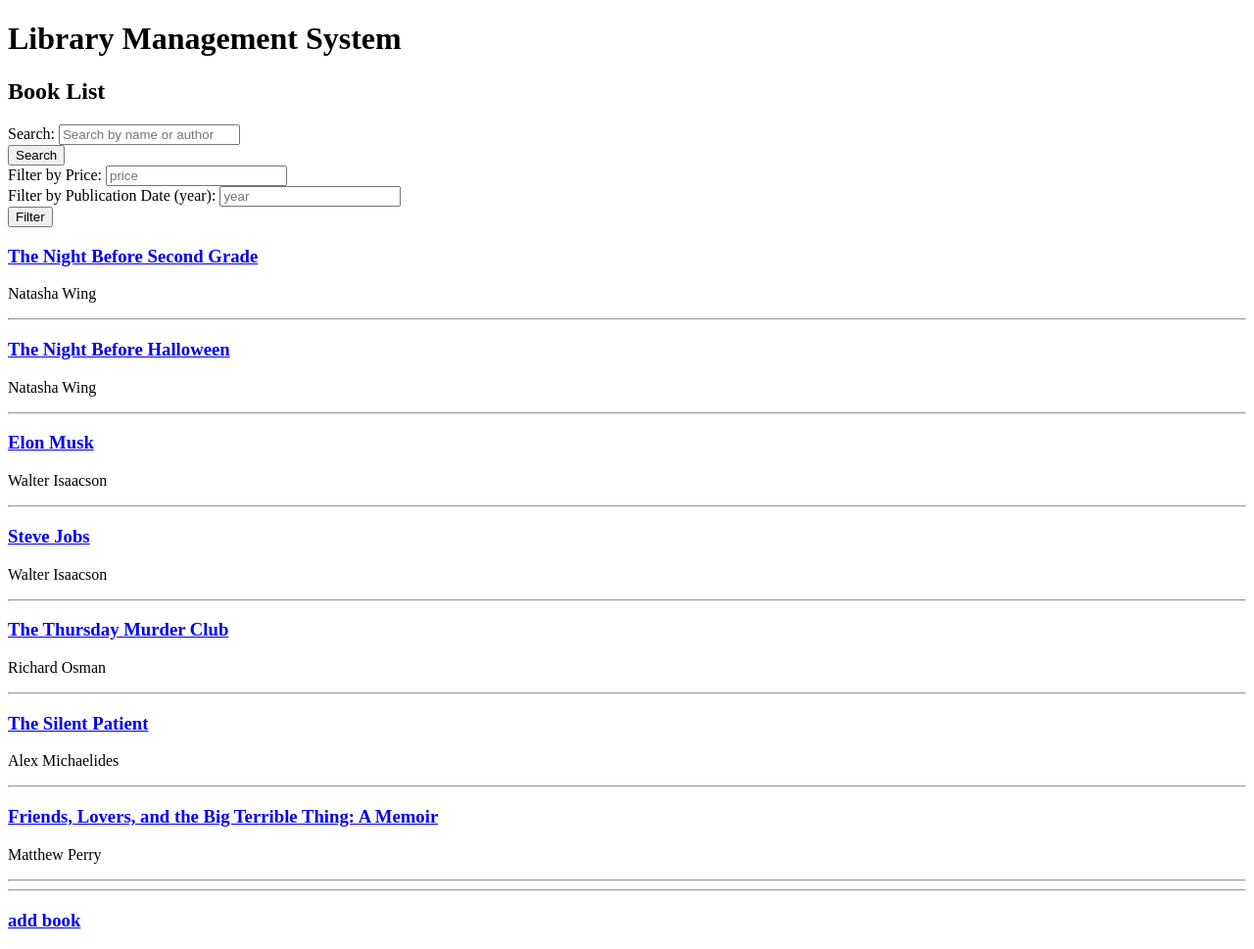
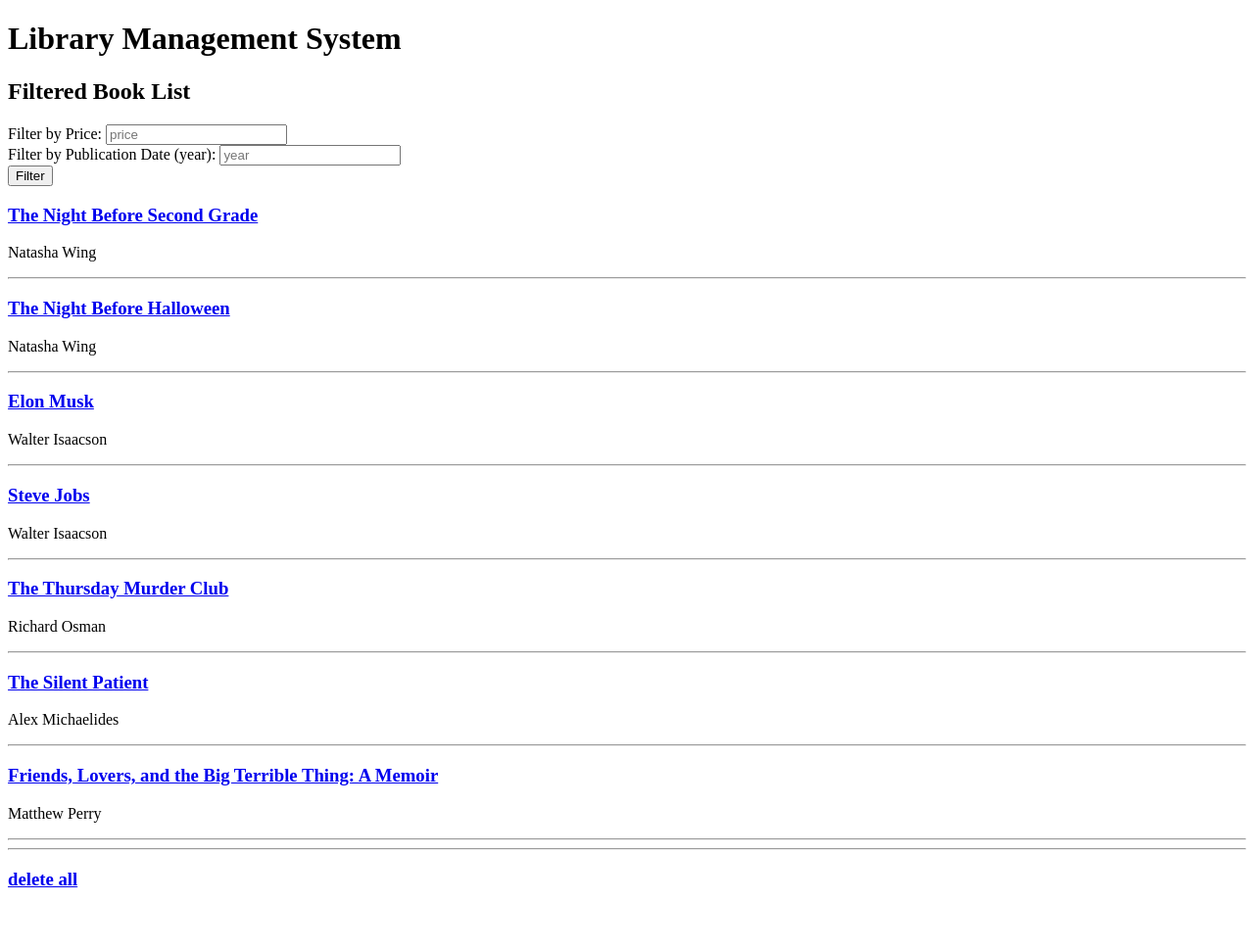
Before and after one commit to roz-pnv/simple-library-management-system, a Django app: page /filter in a window 1280 px wide. Shown: the whole page at 98% size. After the commit the page ends 906 px from the top, so only its background shows below. Run offline with Django 5.2, Linux system fonts and the light colour scheme; data comes from the database, SQL or seed files in the repository; both versions use the stored data as it was after the commit.

Commit message:
create delete filtered books veiws and templates

```diff
--- a/library/book/templates/book/delete.html
+++ b/library/book/templates/book/delete.html
@@ -6,7 +6,7 @@
     <div class="main">
         <form method="POST">
             {% csrf_token %}
-            Are you want to delete this item ?
+            Are you want to delete this item(s) ?
             <input type="submit" value="Yes" />
             <a href="/books/">Cancel </a>
         </form>
--- /dev/null
+++ b/library/book/templates/book/filter.html
@@ -0,0 +1,29 @@
+{% extends 'parent/base.html' %}
+{% block title %}Filtered Book List{% endblock %}
+{% block head %}<h2>Filtered Book List</h2>{% endblock %}
+
+{% block content %}
+    <form method="get" action="{% url 'book:filter_books' %}">
+        <div>
+            <label for="price">Filter by Price:</label>
+            <input type="number" id="price" name="price" placeholder="price"/>
+        </div>
+        <div>
+            <label for="date">Filter by Publication Date (year):</label>
+            <input type="number" id="date" name="date" placeholder="year"/>
+        </div>
+        <button type="submit">
+            <i class="fa fa_filter"></i> Filter
+        </button>
+    </form>
+    {% for book in books %}
+        <h3>
+            <a href="{% url 'book:book_detail' book.id %}">{{ book.name }}</a>
+        </h3>
+        <p>{{book.author}}</p>
+        <hr>
+    {% endfor %}
+
+    <hr>
+    <h3><a href="{% url 'book:delete_filtered_books' %}">delete all</a></h3>
+{% endblock %}
--- a/library/book/views.py
+++ b/library/book/views.py
@@ -110,8 +110,23 @@
     if published_year:
         books = books.filter(published_at__year=int(published_year))
 
-    return render(request, 'book/list.html', {'books':books})
+    return render(request, 'book/filter.html', {'books':books})
 
 
 def delete_filtered_books(request):
-    pass
+    price = request.GET.get('price', None)
+    published_year = request.GET.get('date', None)
+    books = Book.objects.all()
+
+    if price:
+        books = books.filter(price__price__lte=int(price))
+    if published_year:
+        books = books.filter(published_at__year=int(published_year))
+
+
+    if request.method == "POST":
+        books.delete()
+        return HttpResponseRedirect("/books")
+
+
+    return render(request, 'book/delete.html', {'books':books})
```
Also changed, not shown: library/book/migrations/0006_rename_price_price_amount.py (added), library/book/migrations/0007_rename_amount_price_price.py (added), library/db.sqlite3.
